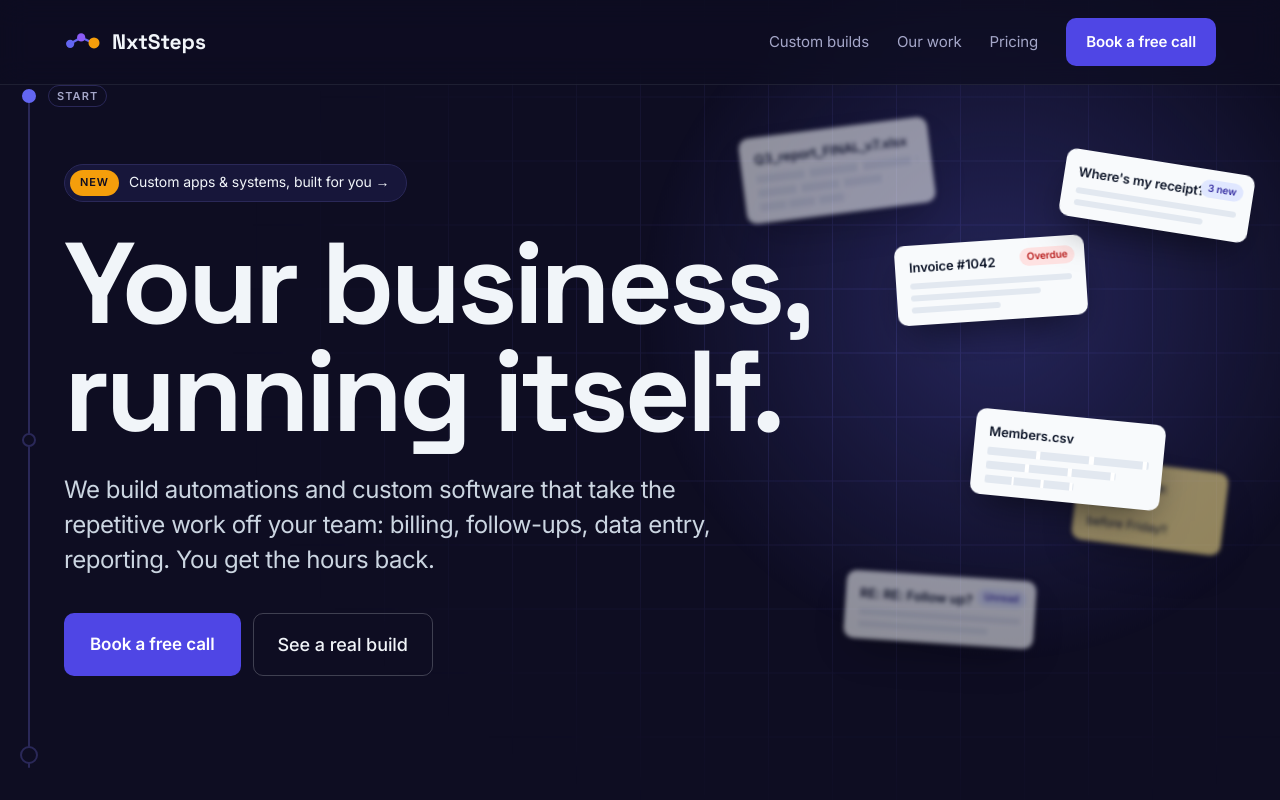
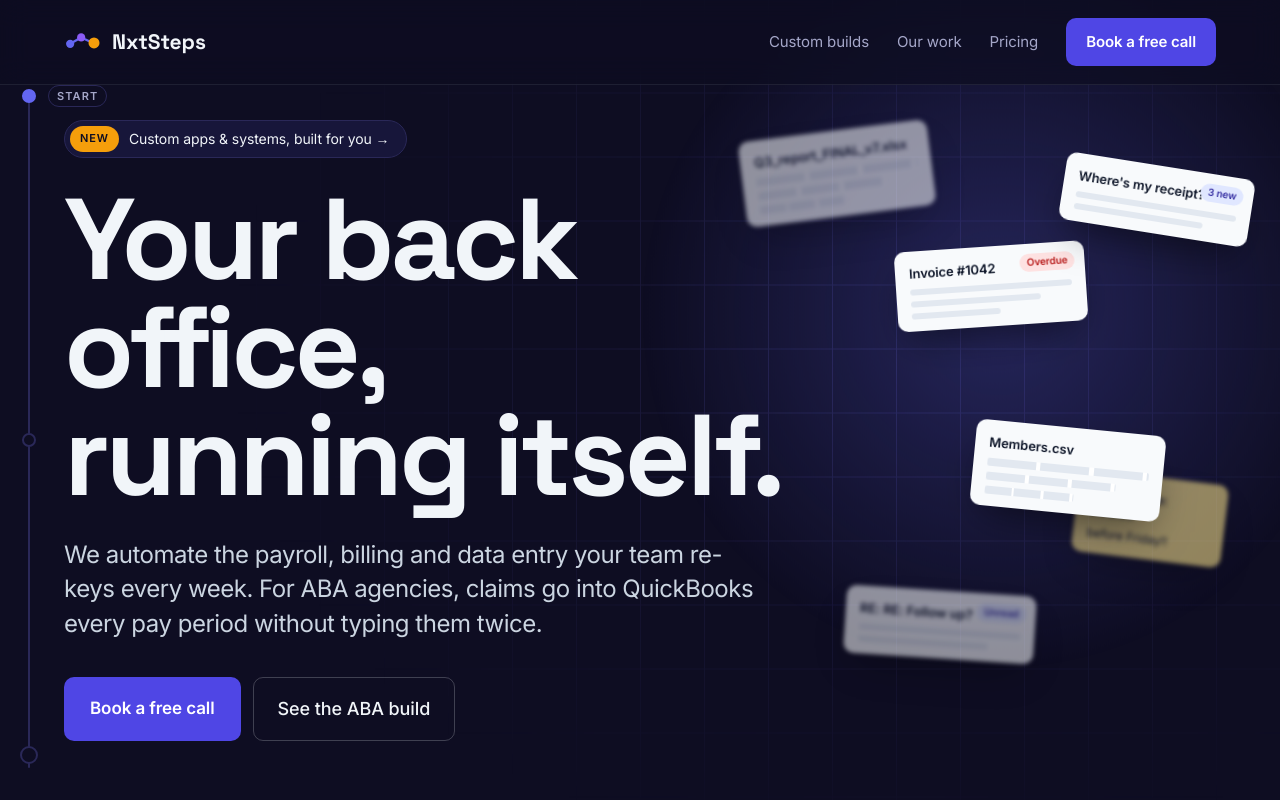
Before and after one commit to NXTSTEPS/my-website, a plain HTML site: page index.html in a window 1280 px wide. Shown: the top 800 px of the page. Drawn offline with Linux system fonts and the light colour scheme; animation ran at ten frames a second.

Commit message:
Homepage hero: back-office wording and ABA build button (#11)
Co-authored-by: Claude <noreply@anthropic.com>

```diff
--- a/index.html
+++ b/index.html
@@ -345,11 +345,11 @@
     </div>
     <div class="sc-wrap">
       <a href="#custom" class="pill"><b>New</b> Custom apps &amp; systems, built for you &rarr;</a>
-      <h1 class="sc-display sc-display--xl" data-sc-kinetic="lines" data-sc-cue="0 1 0">Your business, <span class="amber">running itself.</span></h1>
-      <p class="sc-lede">We build automations and custom software that take the repetitive work off your team: billing, follow-ups, data entry, reporting. You get the hours back.</p>
+      <h1 class="sc-display sc-display--xl" data-sc-kinetic="lines" data-sc-cue="0 1 0">Your back office, <span class="amber">running itself.</span></h1>
+      <p class="sc-lede">We automate the payroll, billing and data entry your team re-keys every week. For ABA agencies, claims go into QuickBooks every pay period without typing them twice.</p>
       <div class="hero-ctas">
         <a href="https://calendar.app.google/prtM7DG62QurZsVPA" class="cta cta--lg calendar-link">Book a free call</a>
-        <a href="#work" class="ghost">See a real build</a>
+        <a href="/aba-payroll-billing-quickbooks" class="ghost">See the ABA build</a>
       </div>
     </div>
   </section>
```
